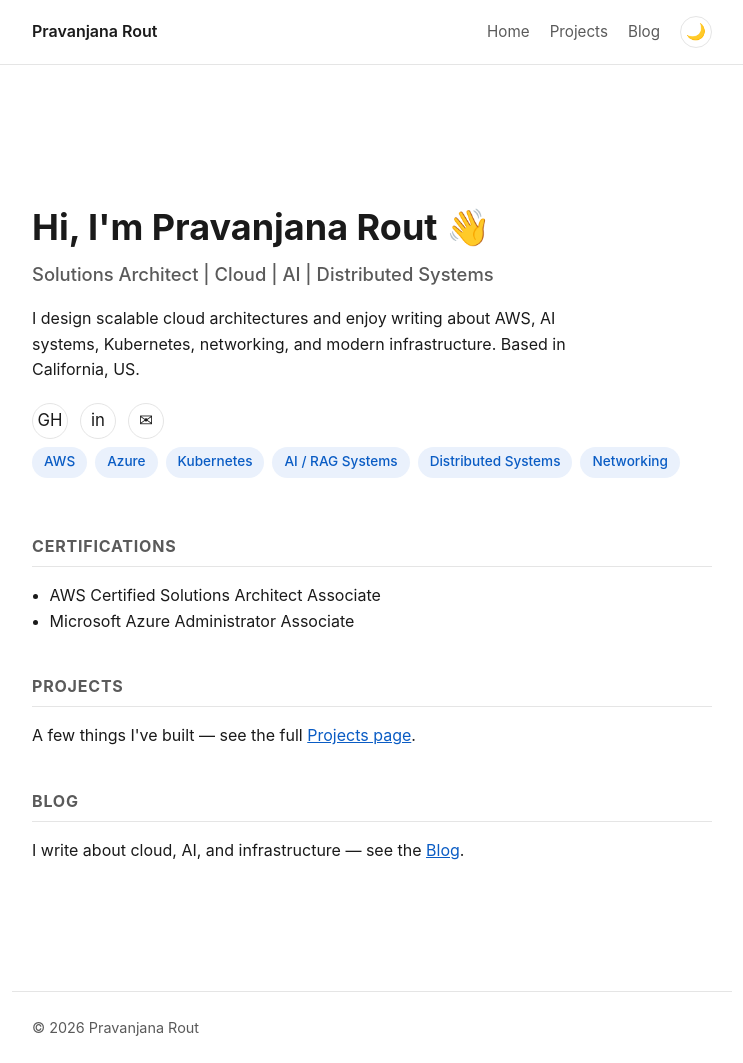
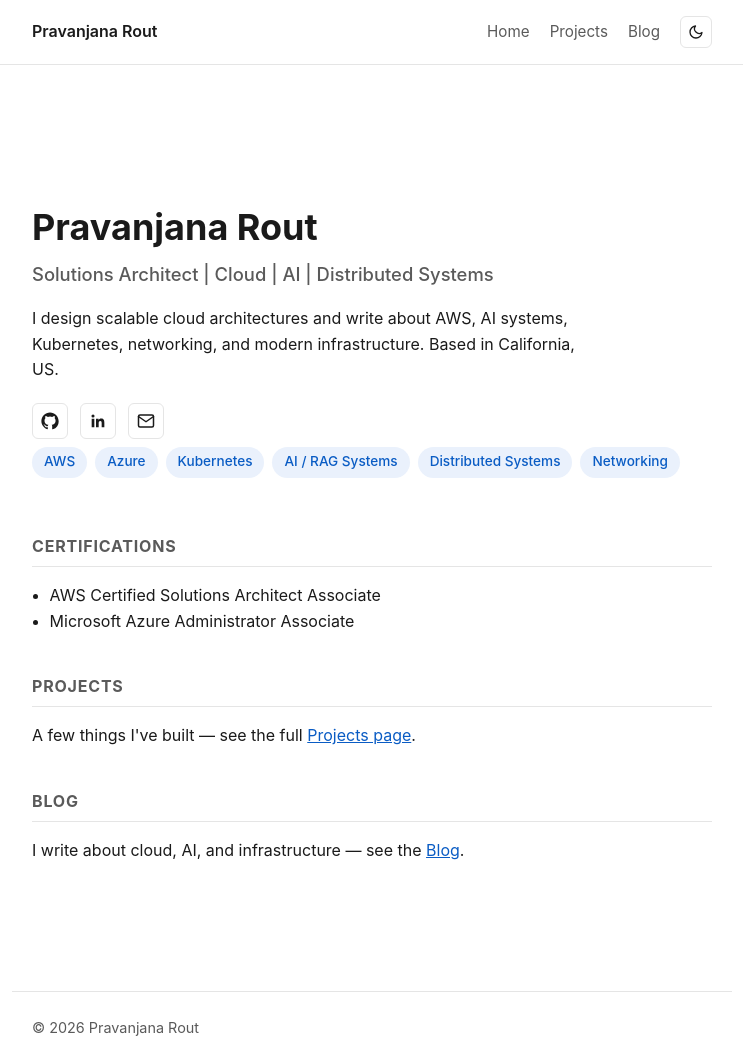
Before and after one commit to pravanjana/pravanjana.github.io, a Jekyll site: the page built from index.html, in a window 1280 px wide and 1063 px high. Shown: the whole window, without its empty margins (268-1011 px from the left). Built offline with Jekyll 4.4.1, drawn with Linux system fonts in a browser that asks for light colours.

Commit message:
Use SVG icons for social links and theme toggle, remove wave emoji

```diff
--- a/_includes/nav.html
+++ b/_includes/nav.html
@@ -5,7 +5,7 @@
       <a href="{{ '/' | relative_url }}">Home</a>
       <a href="{{ '/projects.html' | relative_url }}">Projects</a>
       <a href="{{ '/blog.html' | relative_url }}">Blog</a>
-      <button id="theme-toggle" aria-label="Toggle dark mode">🌙</button>
+      <button id="theme-toggle" aria-label="Toggle dark mode"><svg viewBox="0 0 24 24" width="16" height="16" fill="none" stroke="currentColor" stroke-width="2" stroke-linecap="round" stroke-linejoin="round"><path d="M21 12.79A9 9 0 1 1 11.21 3 7 7 0 0 0 21 12.79z"/></svg></button>
     </div>
   </nav>
 </header>
--- a/assets/theme.js
+++ b/assets/theme.js
@@ -9,8 +9,13 @@
     return window.matchMedia("(prefers-color-scheme: dark)").matches ? "dark" : "light";
   }
 
+  var sunIcon =
+    '<svg viewBox="0 0 24 24" width="16" height="16" fill="none" stroke="currentColor" stroke-width="2" stroke-linecap="round" stroke-linejoin="round"><circle cx="12" cy="12" r="5"/><line x1="12" y1="1" x2="12" y2="3"/><line x1="12" y1="21" x2="12" y2="23"/><line x1="4.22" y1="4.22" x2="5.64" y2="5.64"/><line x1="18.36" y1="18.36" x2="19.78" y2="19.78"/><line x1="1" y1="12" x2="3" y2="12"/><line x1="21" y1="12" x2="23" y2="12"/><line x1="4.22" y1="19.78" x2="5.64" y2="18.36"/><line x1="18.36" y1="5.64" x2="19.78" y2="4.22"/></svg>';
+  var moonIcon =
+    '<svg viewBox="0 0 24 24" width="16" height="16" fill="none" stroke="currentColor" stroke-width="2" stroke-linecap="round" stroke-linejoin="round"><path d="M21 12.79A9 9 0 1 1 11.21 3 7 7 0 0 0 21 12.79z"/></svg>';
+
   function setIcon(btn) {
-    btn.textContent = currentTheme() === "dark" ? "☀️" : "🌙";
+    btn.innerHTML = currentTheme() === "dark" ? sunIcon : moonIcon;
   }
 
   document.addEventListener("DOMContentLoaded", function () {
--- a/index.html
+++ b/index.html
@@ -4,19 +4,25 @@ title: Home
 ---
 
 <section class="hero reveal">
-  <h1>Hi, I'm Pravanjana Rout <span class="wave">👋</span></h1>
+  <h1>Pravanjana Rout</h1>
   <h2>Solutions Architect | Cloud | AI | Distributed Systems</h2>
 
   <p class="tagline">
-    I design scalable cloud architectures and enjoy writing about
+    I design scalable cloud architectures and write about
     AWS, AI systems, Kubernetes, networking, and modern infrastructure.
     Based in California, US.
   </p>
 
   <div class="social-links">
-    <a href="https://github.com/pravanjana" target="_blank" rel="noopener" aria-label="GitHub">GH</a>
-    <a href="https://www.linkedin.com/in/pravanjana-rout/" target="_blank" rel="noopener" aria-label="LinkedIn">in</a>
-    <a href="mailto:pravanrout@gmail.com" aria-label="Email">✉</a>
+    <a href="https://github.com/pravanjana" target="_blank" rel="noopener" aria-label="GitHub">
+      <svg viewBox="0 0 24 24" width="18" height="18" fill="currentColor"><path d="M12 .5C5.73.5.5 5.73.5 12c0 5.09 3.29 9.4 7.86 10.93.57.1.78-.25.78-.55 0-.27-.01-1.15-.02-2.09-3.2.7-3.88-1.36-3.88-1.36-.53-1.33-1.29-1.69-1.29-1.69-1.05-.72.08-.71.08-.71 1.17.08 1.78 1.2 1.78 1.2 1.03 1.76 2.71 1.25 3.37.96.1-.75.4-1.25.73-1.54-2.55-.29-5.23-1.28-5.23-5.69 0-1.26.45-2.29 1.19-3.09-.12-.29-.52-1.46.11-3.05 0 0 .97-.31 3.18 1.18a11.1 11.1 0 0 1 5.79 0c2.2-1.49 3.17-1.18 3.17-1.18.63 1.59.23 2.76.11 3.05.74.8 1.19 1.83 1.19 3.09 0 4.42-2.69 5.4-5.25 5.68.42.36.78 1.08.78 2.18 0 1.58-.01 2.85-.01 3.24 0 .3.2.66.79.55A10.52 10.52 0 0 0 23.5 12C23.5 5.73 18.27.5 12 .5Z"/></svg>
+    </a>
+    <a href="https://www.linkedin.com/in/pravanjana-rout/" target="_blank" rel="noopener" aria-label="LinkedIn">
+      <svg viewBox="0 0 24 24" width="18" height="18" fill="currentColor"><path d="M20.45 20.45h-3.56v-5.57c0-1.33-.02-3.04-1.85-3.04-1.86 0-2.14 1.45-2.14 2.94v5.67H9.34V9h3.42v1.56h.05c.48-.9 1.64-1.85 3.38-1.85 3.6 0 4.27 2.37 4.27 5.46v6.28ZM5.34 7.43a2.07 2.07 0 1 1 0-4.14 2.07 2.07 0 0 1 0 4.14ZM7.12 20.45H3.56V9h3.56v11.45Z"/></svg>
+    </a>
+    <a href="mailto:pravanrout@gmail.com" aria-label="Email">
+      <svg viewBox="0 0 24 24" width="18" height="18" fill="none" stroke="currentColor" stroke-width="2" stroke-linecap="round" stroke-linejoin="round"><path d="M4 4h16c1.1 0 2 .9 2 2v12c0 1.1-.9 2-2 2H4c-1.1 0-2-.9-2-2V6c0-1.1.9-2 2-2z"/><polyline points="22,6 12,13 2,6"/></svg>
+    </a>
   </div>
 
   <ul class="badges">
--- a/style.css
+++ b/style.css
@@ -100,12 +100,10 @@ nav.site-nav .links a:hover {
   margin-left: 1.25rem;
   background: none;
   border: 1px solid var(--border);
-  border-radius: 999px;
+  border-radius: 6px;
   width: 2rem;
   height: 2rem;
   cursor: pointer;
-  font-size: 1rem;
-  line-height: 1;
   color: var(--text);
   display: flex;
   align-items: center;
@@ -115,20 +113,6 @@ nav.site-nav .links a:hover {
 /* Hero */
 .hero {
   padding: 2rem 0 1rem;
-}
-
-.hero .wave {
-  display: inline-block;
-  animation: wave 2s infinite;
-  transform-origin: 70% 70%;
-}
-
-@keyframes wave {
-  0%, 60%, 100% { transform: rotate(0deg); }
-  10%, 30% { transform: rotate(14deg); }
-  20% { transform: rotate(-8deg); }
-  40% { transform: rotate(-4deg); }
-  50% { transform: rotate(10deg); }
 }
 
 .hero h1 {
@@ -158,10 +142,9 @@ nav.site-nav .links a:hover {
   width: 2.25rem;
   height: 2.25rem;
   border: 1px solid var(--border);
-  border-radius: 999px;
+  border-radius: 6px;
   text-decoration: none;
   color: var(--text);
-  font-size: 1.05rem;
   transition: transform 0.15s ease, color 0.15s ease, border-color 0.15s ease;
 }
 
```
